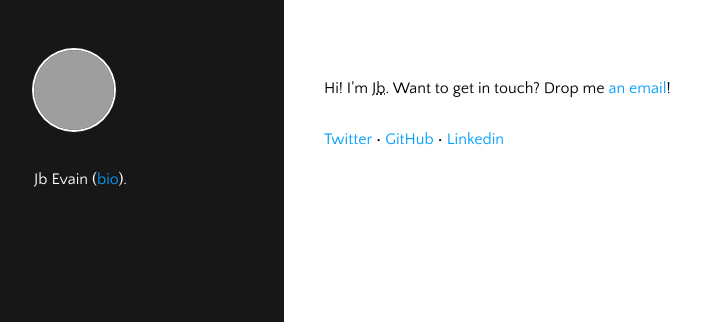
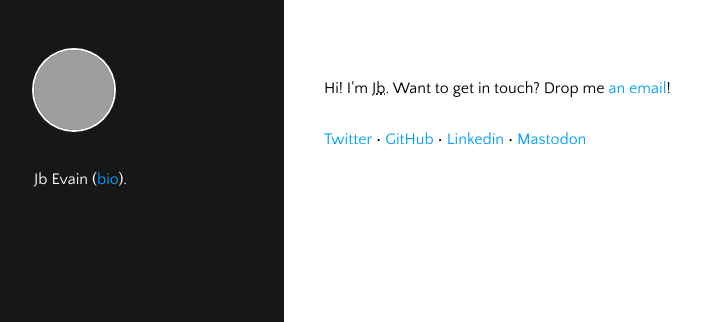
Before and after one commit to jbevain/jbevain.github.com, a Jekyll site: the page built from index.html, in a window 1280 px wide. Shown: the top 322 px of the page, without its empty margins (16-717 px from the left). Built offline with Jekyll 4.4.1, drawn with Linux system fonts in a browser that asks for light colours; grey boxes are pictures that could not be loaded.

Commit message:
Add mastodon

```diff
--- a/index.html
+++ b/index.html
@@ -7,7 +7,7 @@ title: Jb Evain
 
 <p>
 Hi! I'm <abbr title="Jean-Baptiste">Jb</abbr>. Want to get in touch? Drop me <a href="mailto:jb@evain.net">an email</a>!<br /><br />
-<a href="http://twitter.com/jbevain">Twitter</a>&nbsp;&bull;&nbsp;<a href="http://github.com/jbevain">GitHub</a>&nbsp;&bull;&nbsp;<a href="http://linkedin.com/in/jbevain">Linkedin</a>
+<a href="http://twitter.com/jbevain">Twitter</a>&nbsp;&bull;&nbsp;<a href="http://github.com/jbevain">GitHub</a>&nbsp;&bull;&nbsp;<a href="http://linkedin.com/in/jbevain">Linkedin</a>&nbsp;&bull;&nbsp;<a href="https://mastodon.gamedev.place/@jbevain" rel="me">Mastodon</a>
 </p>
 <!--
 
```
